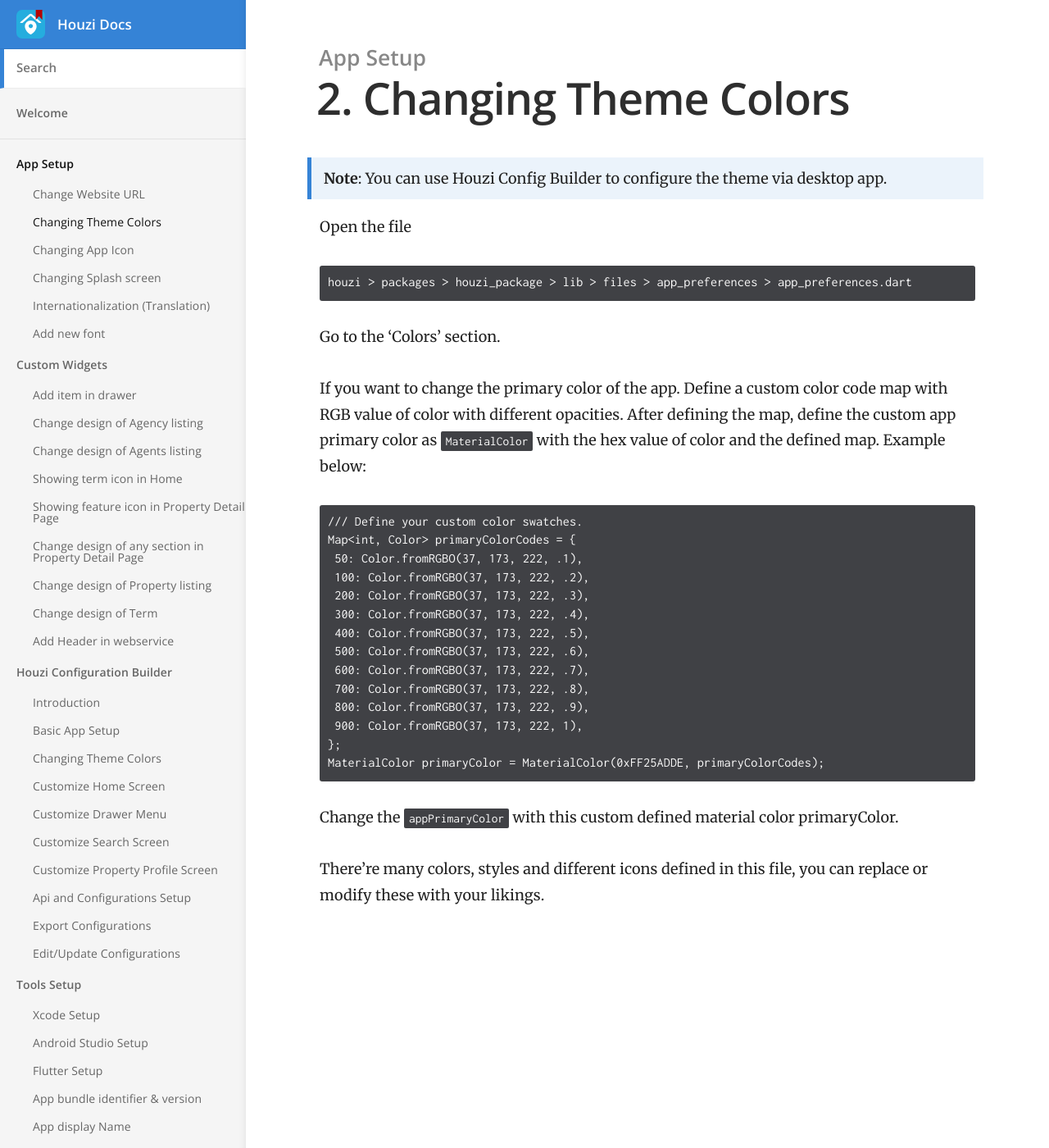
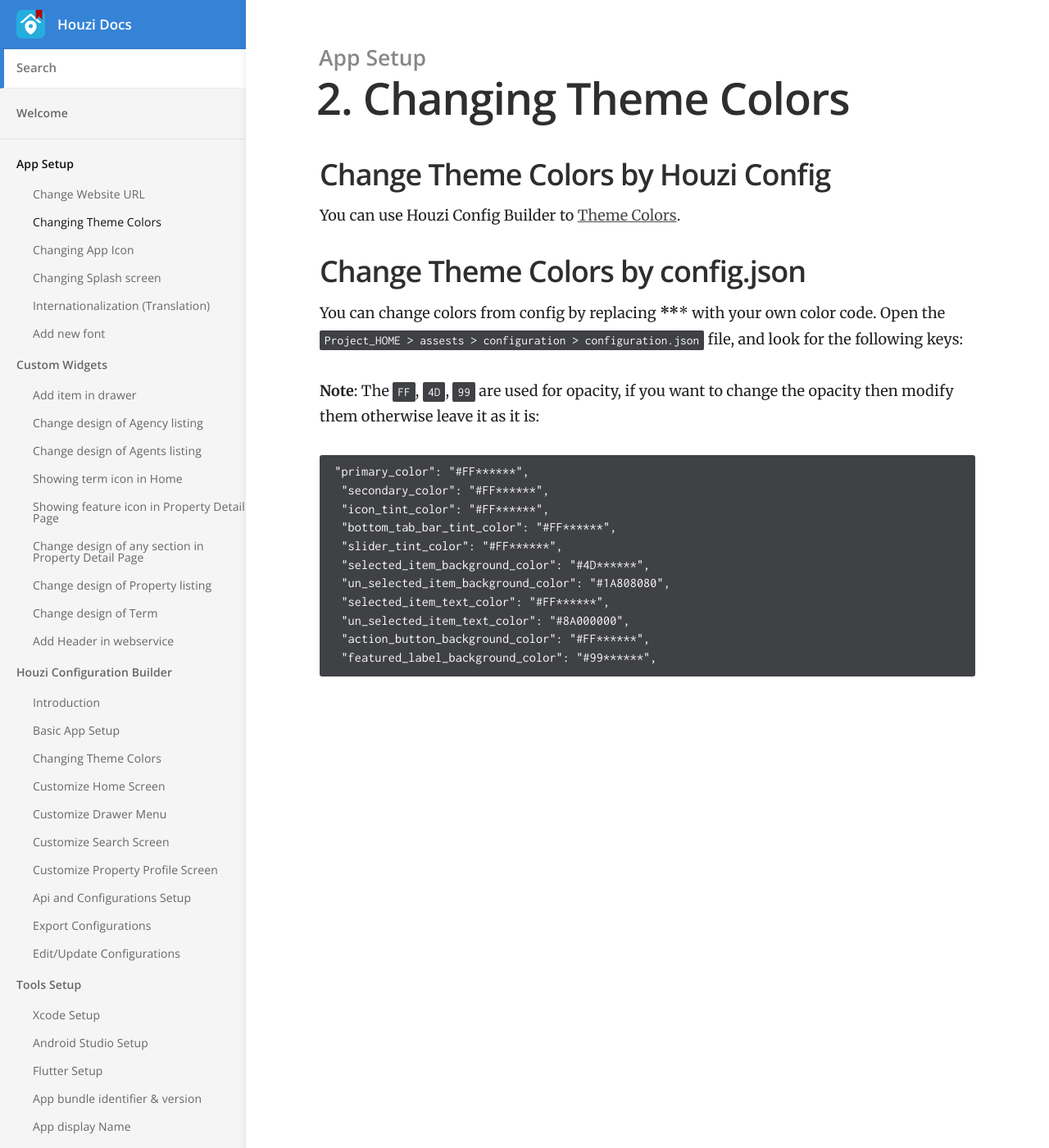
Before and after one commit to booleanbites/houzi-doc, a Jekyll site: the page built from _docs/app-setup/change_theme.md, in a window 1280 px wide and 1400 px high. Shown: the whole window at 82% size. Built offline with Jekyll 4.4.1, drawn with Linux system fonts in a browser that asks for light colours.

Commit message:
theme modify

````diff
--- a/_docs/app-setup/change_theme.md
+++ b/_docs/app-setup/change_theme.md
@@ -4,8 +4,31 @@ category: App Setup
 order: 2
 ---
 
-> **Note**: You can use Houzi Config Builder to configure the theme via desktop app.
+## Change Theme Colors by Houzi Config
+ You can use Houzi Config Builder to [Theme Colors](/houzi-config-builder/change-theme).
 
+
+## Change Theme Colors by config.json
+ You can change colors from config by replacing ******* with your own color code. Open the `Project_HOME > assests > configuration > configuration.json` file, and look for the following keys:
+
+**Note**: The `FF`, `4D`, `99` are used for opacity, if you want to change the opacity then modify them otherwise leave it as it is:
+
+ ```
+ "primary_color": "#FF******",
+  "secondary_color": "#FF******",
+  "icon_tint_color": "#FF******",
+  "bottom_tab_bar_tint_color": "#FF******",
+  "slider_tint_color": "#FF******",
+  "selected_item_background_color": "#4D******",
+  "un_selected_item_background_color": "#1A808080",
+  "selected_item_text_color": "#FF******",
+  "un_selected_item_text_color": "#8A000000",
+  "action_button_background_color": "#FF******",
+  "featured_label_background_color": "#99******",
+ ```
+
+
+<!-- ## Change Theme Colors by AppPreferences
 Open the file
 ```
 houzi > packages > houzi_package > lib > files > app_preferences > app_preferences.dart
@@ -33,4 +56,4 @@ MaterialColor primaryColor = MaterialColor(0xFF25ADDE, primaryColorCodes);
 
 Change the `appPrimaryColor` with this custom defined material color primaryColor.
 
-There’re many colors, styles and different icons defined in this file, you can replace or modify these with your likings.
+There’re many colors, styles and different icons defined in this file, you can replace or modify these with your likings. -->
````
